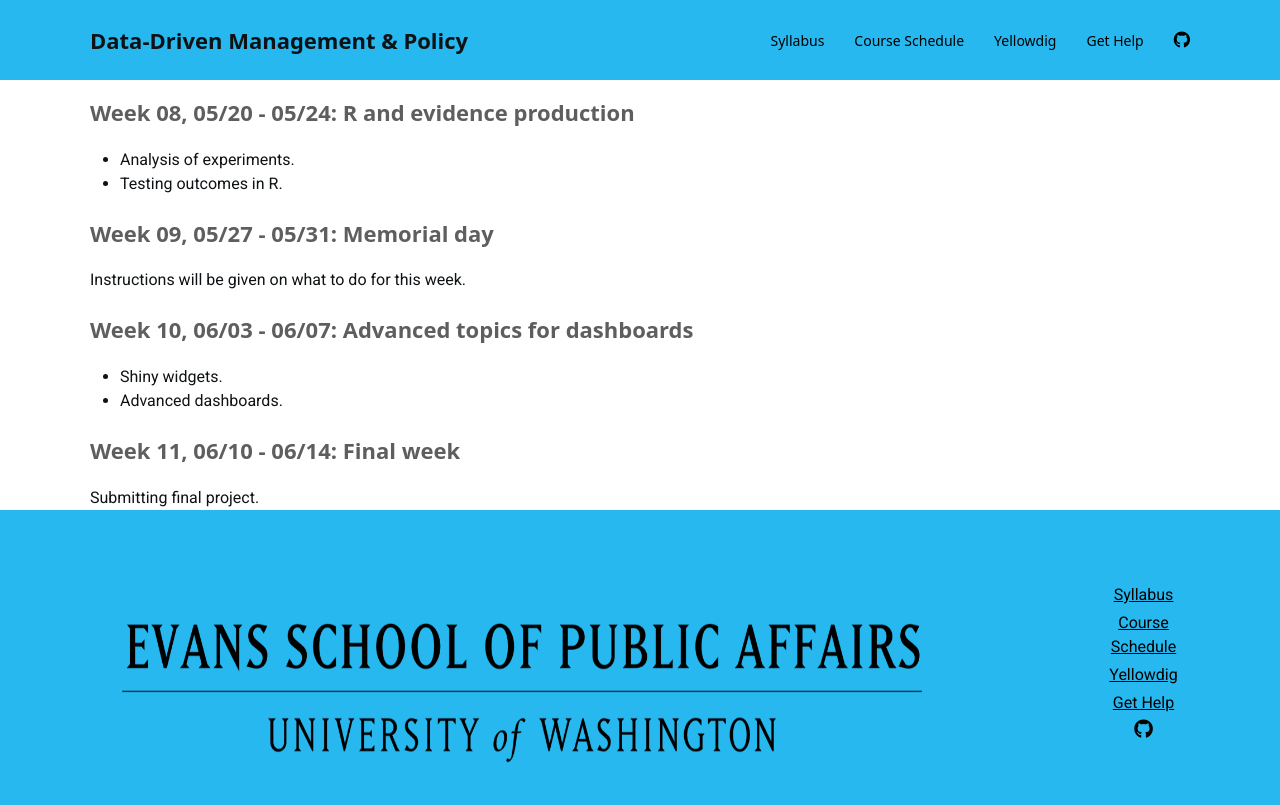
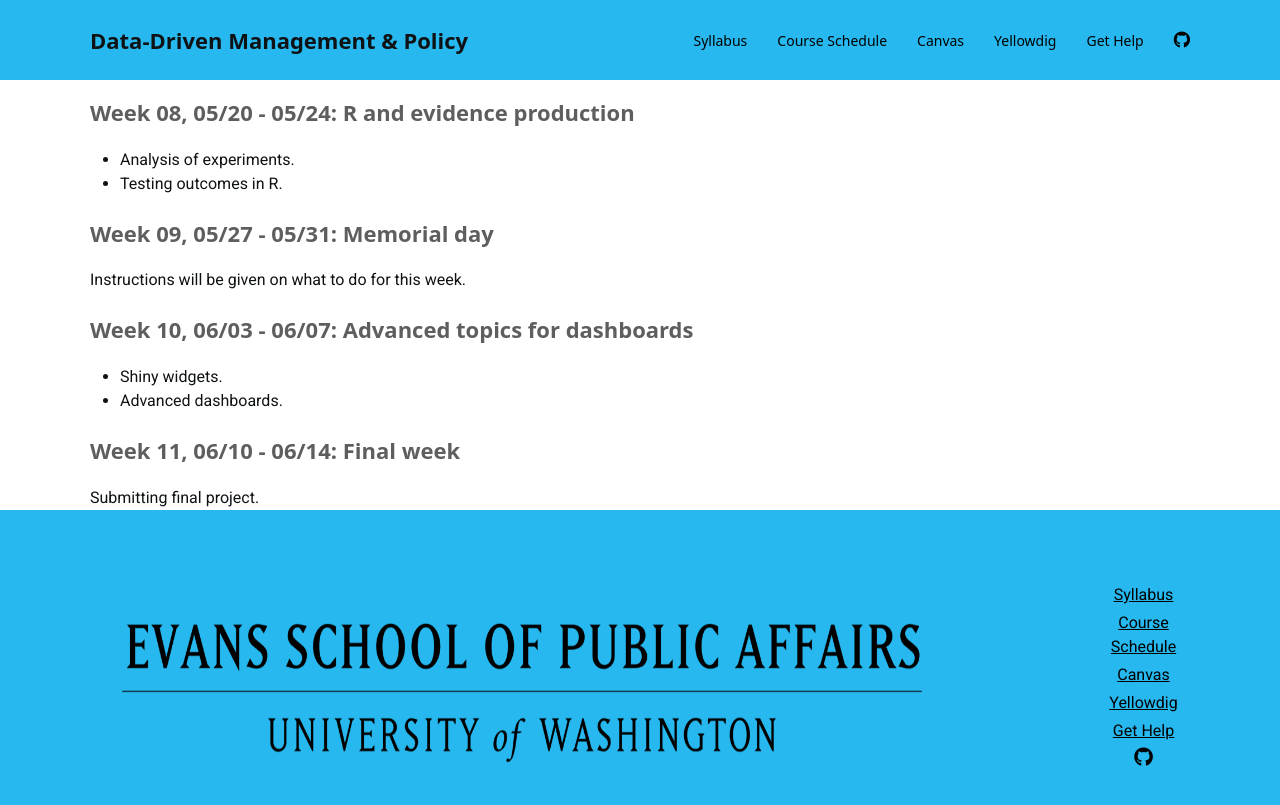
Before and after one commit to DS4PS/course-asu-paf-586-summer-2019, a Jekyll site: the page built from index.md, in a window 1280 px wide and 900 px high, scrolled down 3558 px. Shown: the top 805 px of the window. Built offline with Jekyll 4.4.1, drawn with Linux system fonts in a browser that asks for light colours; nearby versions of some CDN libraries; our own code applies the rules of GitHub Pages for plain Markdown files; a style sheet for code colours, icons or effects is not loaded.

Commit message:
Update _config.yml

```diff
--- a/_config.yml
+++ b/_config.yml
@@ -50,8 +50,11 @@
 - title: Course Schedule
   url: schedule/
 
+- title: Canvas
+  url: https://canvas.asu.edu/courses/26991
+
 - title: Yellowdig
-  url:
+  url: https://www.yellowdig.com/board/39897
 
 - title: Get Help
   url: discussions/
@@ -64,6 +67,8 @@
 - title: Course Schedule
   url: /schedule/
 
+- title: Yellowdig
+  url: https://www.yellowdig.com/board/39897
 
 
 
```
